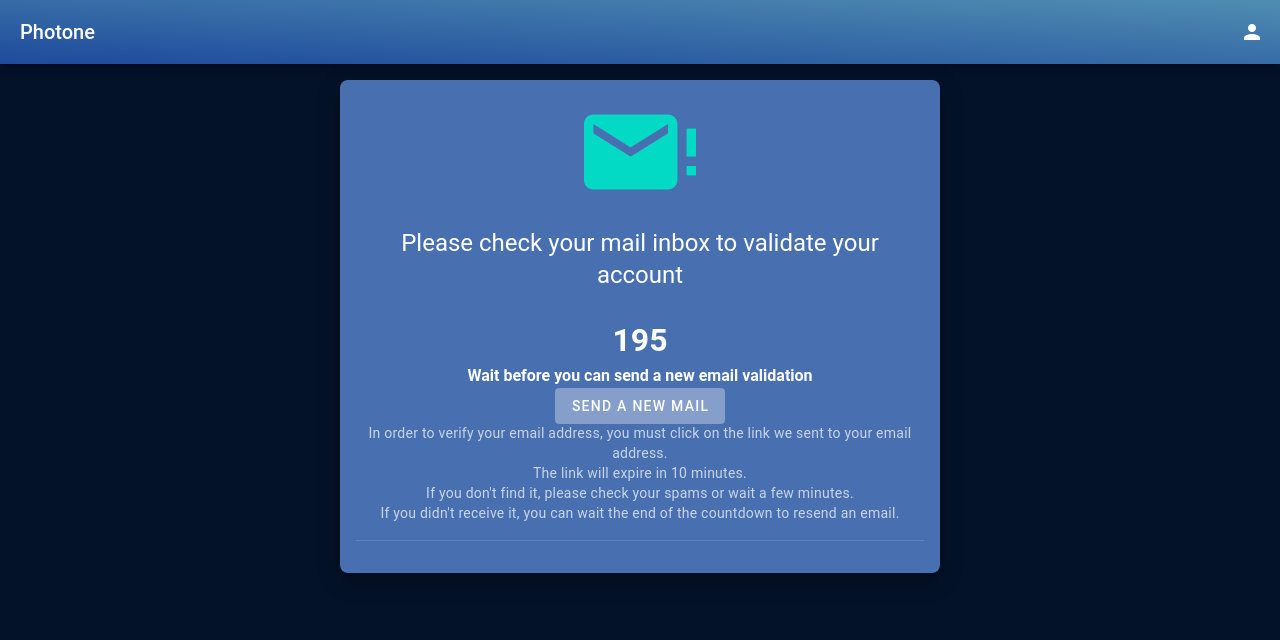
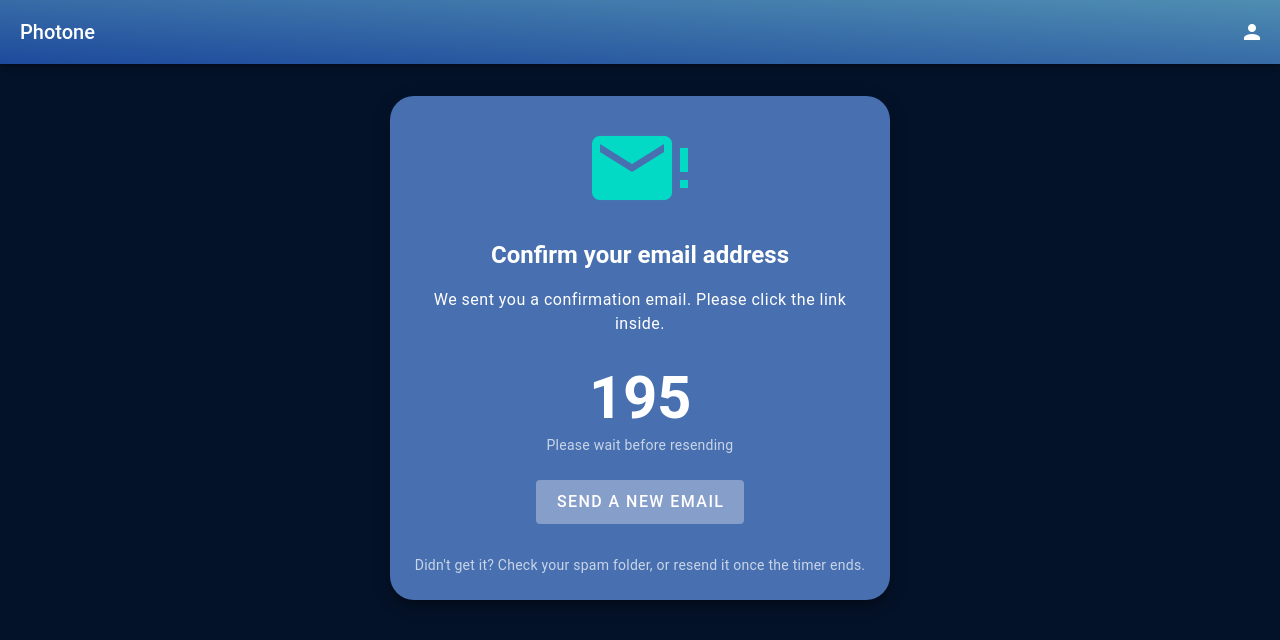
Before and after one commit to erwan-legoff/photone, a Nuxt app: page /mail-verification in a window 1280 px wide. Shown: the top 640 px of the page. Built offline with nearby package versions, Linux system fonts and the light colour scheme.

Commit message:
cleaner UI

```diff
--- a/app/pages/mail-verification.vue
+++ b/app/pages/mail-verification.vue
@@ -1,33 +1,42 @@
 <template>
-    <v-container>
-        <v-sheet class="pa-4 text-center mx-auto" elevation="12" max-width="600" rounded="lg" width="100%">
-            <v-icon class="mb-5" color="secondary" icon="mdi-email-alert" size="112"></v-icon>
+    <v-container class="py-8">
+        <v-sheet class="text-center mx-auto pa-6" elevation="10" max-width="500" rounded="xl" width="100%">
 
-            <h2 class="text-h5 mb-6">Please check your mail inbox to validate your account</h2>
-            <h1 :class="{ counter: true, animate: animateCounter }">{{ secondCounter }}</h1>
-            <h4 v-if="secondCounter"> Wait before you can send a new email validation</h4>
-            <v-btn color="primary" :disabled="!!secondCounter" @click="sendMail">
-                Send a new mail
-            </v-btn>
-            <p class="mb-4 text-medium-emphasis text-body-2">
-                In order to verify your email address, you must click on the link we sent to your email address.
-                <br>
-                The link will expire in 10 minutes.
-                <br>
+            <!-- Icon -->
+            <v-icon class="mb-6" color="secondary" size="96" icon="mdi-email-alert" />
 
-                If you don't find it, please check your spams or wait a few minutes.
-                <br>
-                If you didn't receive it, you can wait the end of the countdown to resend an email.
+            <!-- Title -->
+            <h2 class="text-h5 font-weight-bold mb-4">
+                Confirm your email address
+            </h2>
+
+            <!-- Short instruction -->
+            <p :class="['text-body-1', 'mb-8', { 'shake text-error': showError }]">
+                We sent you a confirmation email. Please click the link inside.
             </p>
 
-            <v-divider class="mb-4"></v-divider>
+            <!-- Countdown -->
+            <h1 class="text-h2 font-weight-bold mb-2">{{ secondCounter }}</h1>
 
+            <h4 v-if="secondCounter" class="text-body-2 mb-6 text-medium-emphasis">
+                Please wait before resending
+            </h4>
 
-            <div class="text-end">
+            <!-- Capture click on wrapper -->
+            <div @click="handleClick">
+                <v-btn color="primary" size="large" :disabled="!!secondCounter" class="mb-8">
+                    Send a new email
+                </v-btn>
+            </div>
 
-            </div>
+            <!-- Helper -->
+            <p class="text-body-2 text-medium-emphasis">
+                Didn't get it? Check your spam folder, or resend it once the timer ends.
+            </p>
+
         </v-sheet>
     </v-container>
+
 </template>
 
 <script setup lang="ts">
@@ -56,6 +65,20 @@ const sendMail = async () => {
     startCountdown()
 }
 
+const showError = ref(false)
+
+const handleClick = () => {
+    if (secondCounter.value > 0) {
+        showError.value = true
+        setTimeout(() => {
+            showError.value = false
+        }, 600) // durée de l'animation
+        return
+    }
+
+    sendMail()
+}
+
 const animateCounter = ref(false)
 
 watch(secondCounter, () => {
@@ -75,12 +98,35 @@ onUnmounted(() => {
 
 </script>
 
-<style>
-.counter {
-    transition: transform 0.4s cubic-bezier(0.4, 0, 0.2, 1);
+<style scoped>
+@keyframes shake {
+    0% {
+        transform: translateX(0);
+    }
+
+    25% {
+        transform: translateX(-5px);
+    }
+
+    50% {
+        transform: translateX(5px);
+    }
+
+    75% {
+        transform: translateX(-5px);
+    }
+
+    100% {
+        transform: translateX(0);
+    }
 }
 
-.counter.animate {
-    transform: translateY(-1px);
+.shake {
+    animation: shake 0.6s;
+}
+
+.text-error {
+    color: #f44336;
+    /* rouge classique Material Design */
 }
 </style>
```
